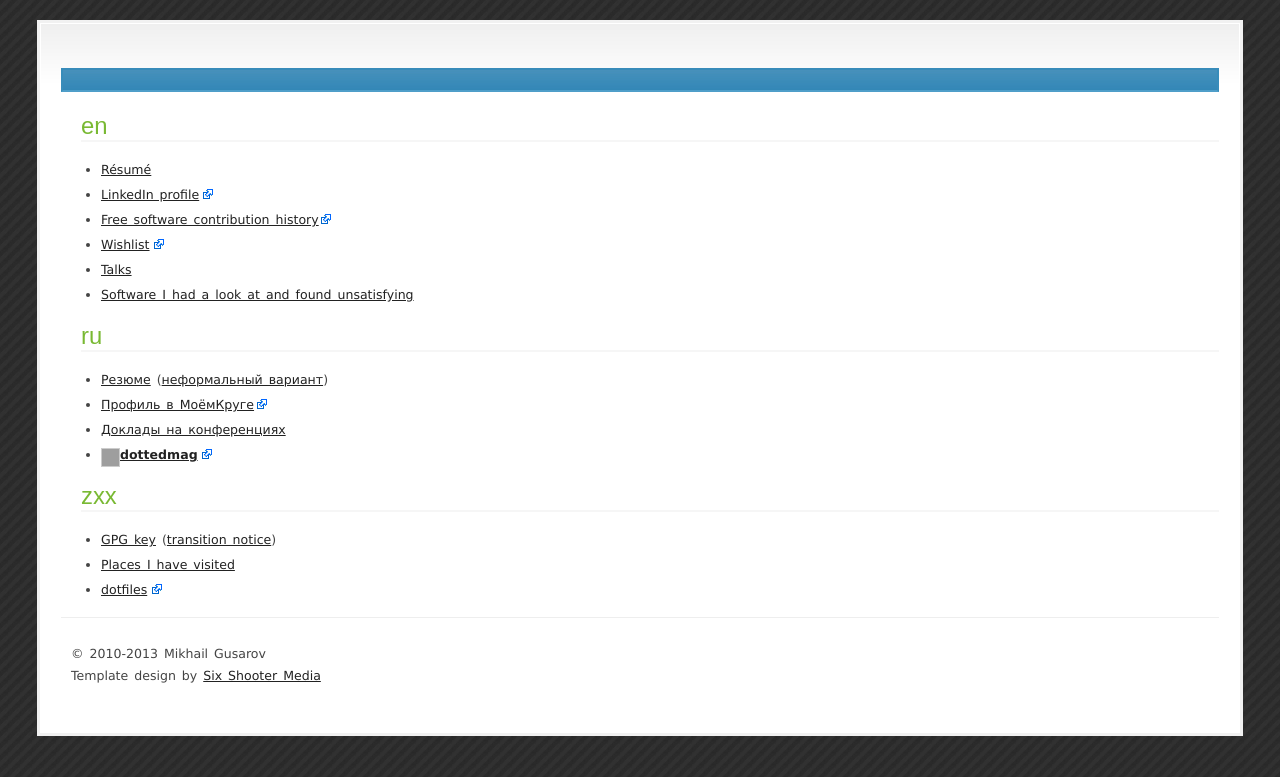
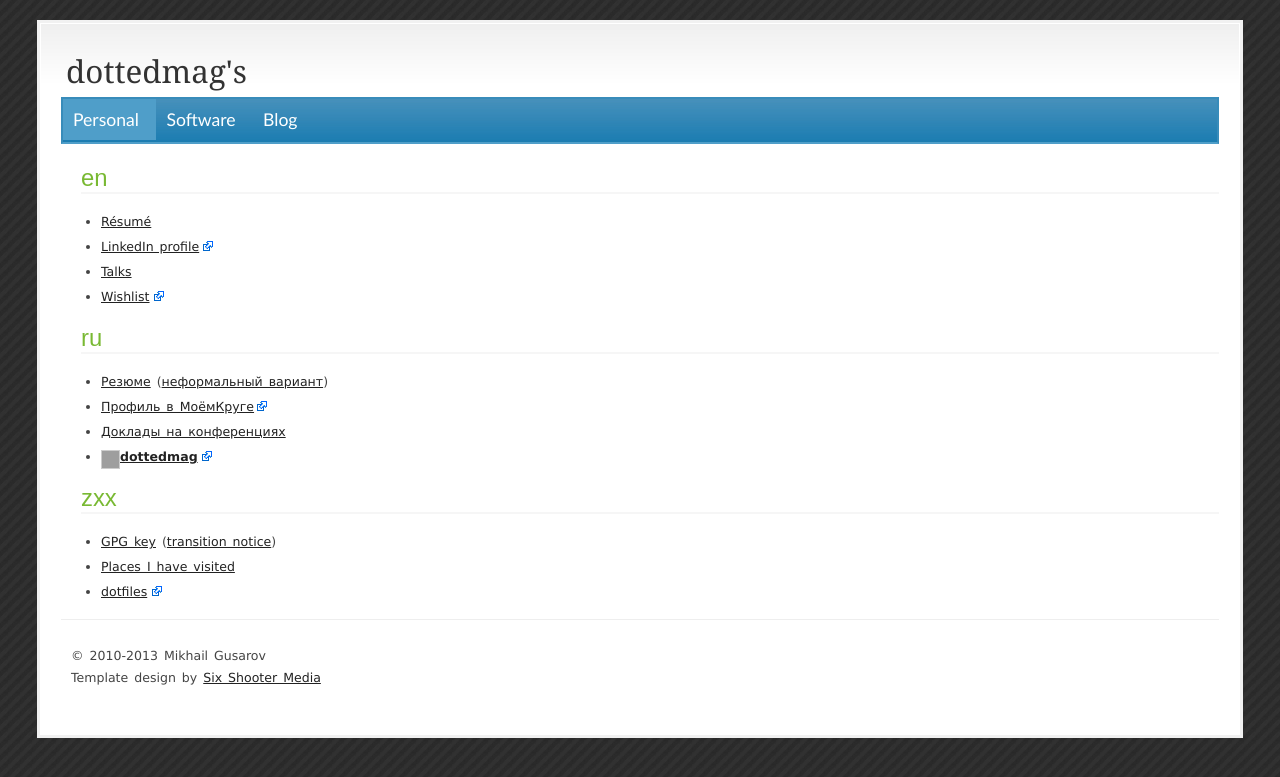
Before and after one commit to dottedmag/dottedmag.net, a Jekyll site: the page built from index.html, in a window 1280 px wide. Shown: the top 777 px of the page. Built offline with Jekyll 4.4.1, drawn with Linux system fonts in a browser that asks for light colours; Markdown is read by kramdown in place of the engine named in the settings; grey boxes are pictures that could not be loaded.

Commit message:
Make navigation work under Jekyll

```diff
--- /dev/null
+++ b/_data/sections.yml
@@ -0,0 +1,6 @@
+- name: Personal
+  url: /
+- name: Software
+  url: /software/
+- name: Blog
+  url: /blog/
--- a/_layouts/default.html
+++ b/_layouts/default.html
@@ -10,14 +10,13 @@
     <div id="wrapper">
       <div id="innerwrapper">
         <div id="header">
-	<h1><a href="/">{{ site.title }}</a></h1>
-	<h2>{{ site.description }}</h2>
+	<h1><a href="/">{{ site.name }}</a></h1>
         <ul id="nav">
-          {% for link in links %}
+          {% for section in site.data.sections %}
           <li>
-              <a href="{{ url_for(link.0) }}"
-                 {% if url_for(link.0) == entry.get_url() %}class="active"{% endif %}>
-                {{ link.1 }}
+              <a href="{{ section.url }}"
+                 {% if section.name == page.section %}class="active"{% endif %}>
+                {{ section.name }}
               </a>
             </li>
           {% endfor %}
--- a/index.html
+++ b/index.html
@@ -1,6 +1,7 @@
 ---
 layout: default
 title: dottedmag's
+section: Personal
 head: "
 <link href='https://www.google.com/accounts/o8/ud?source=profiles'
       rel='openid2.provider'/>
@@ -11,16 +12,14 @@ head: "
 <ul>
   <li><a href="/mikhail-gusarov-resume/">Résumé</a></li>
   <li><a href="http://www.linkedin.com/in/dottedmag">LinkedIn profile</a></li>
-  <li><a href="http://www.ohloh.net/accounts/dottedmag?ref=Tiny">Free software contribution history</a></li>
+  <li><a href="/talks/en/">Talks</a></li>
   <li><a href="http://www.amazon.com/gp/registry/wishlist/2SBEYE9NUDE8Z">Wishlist</a></li>
-  <li><a href="/talks/">Talks</a></li>
-  <li><a href="/unsatisfying/">Software I had a look at and found unsatisfying</a></li>
 </ul>
 <h2><div title="Russian">ru</div></h2>
 <ul>
   <li><a href="/mikhail-gusarov-resume-ru/">Резюме</a> (<a href="/mikhail-gusarov-resume-informal-ru/">неформальный вариант</a>)</li>
   <li><a href="http://dottedmag.moikrug.ru/">Профиль в МоёмКруге</a></li>
-  <li><a href="/talks/">Доклады на конференциях</a></li>
+  <li><a href="/talks/ru/">Доклады на конференциях</a></li>
   <li><a href='http://dottedmag.livejournal.com/'><img src='http://stat.livejournal.com/img/userinfo.gif' alt='[info]' width='17' height='17' style='vertical-align: bottom; border: 0; padding-right: 1px;' /><b>dottedmag</b></a></li>
 </ul>
 <h2><div title="No linguistic content">zxx</div></h2>
--- a/maps/index.html
+++ b/maps/index.html
@@ -1,6 +1,7 @@
 ---
 layout: default
 title: Places dottedmag has visited
+section: Personal
 ---
 <div align="center" style="width: 510px">
   <object width="510" height="380">
--- a/mikhail-gusarov-resume-informal-ru/index.html
+++ b/mikhail-gusarov-resume-informal-ru/index.html
@@ -1,6 +1,7 @@
 ---
 layout: default
 title: Резюме (неформальное)
+section: Personal
 ---
 <h2>Гусаров Михаил (Mikhail Gusarov) &mdash; неформальное резюме</h2>
 <p>
--- a/mikhail-gusarov-resume-ru/index.html
+++ b/mikhail-gusarov-resume-ru/index.html
@@ -1,6 +1,7 @@
 ---
 layout: default
 title: Михаил Гусаров - резюме
+section: Personal
 head: "
 <style>
 th { background-color: #eeeeee }
--- a/mikhail-gusarov-resume/index.html
+++ b/mikhail-gusarov-resume/index.html
@@ -1,6 +1,7 @@
 ---
 layout: default
 title: Mikhail Gusarov - Resume
+section: Personal
 head: "
 <style>
 th { background-color: #eeeeee }
```
